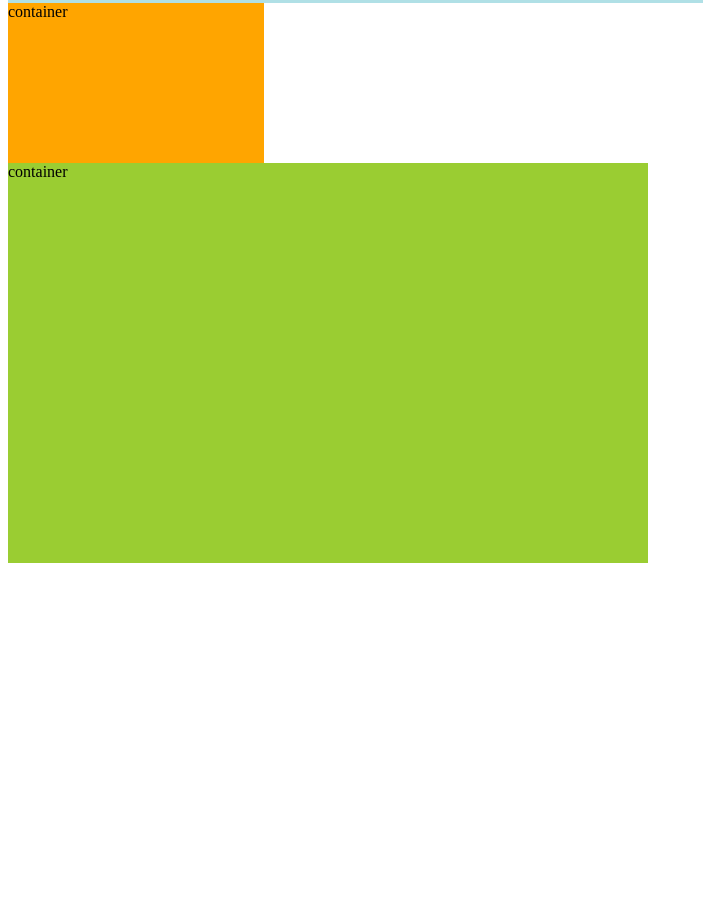
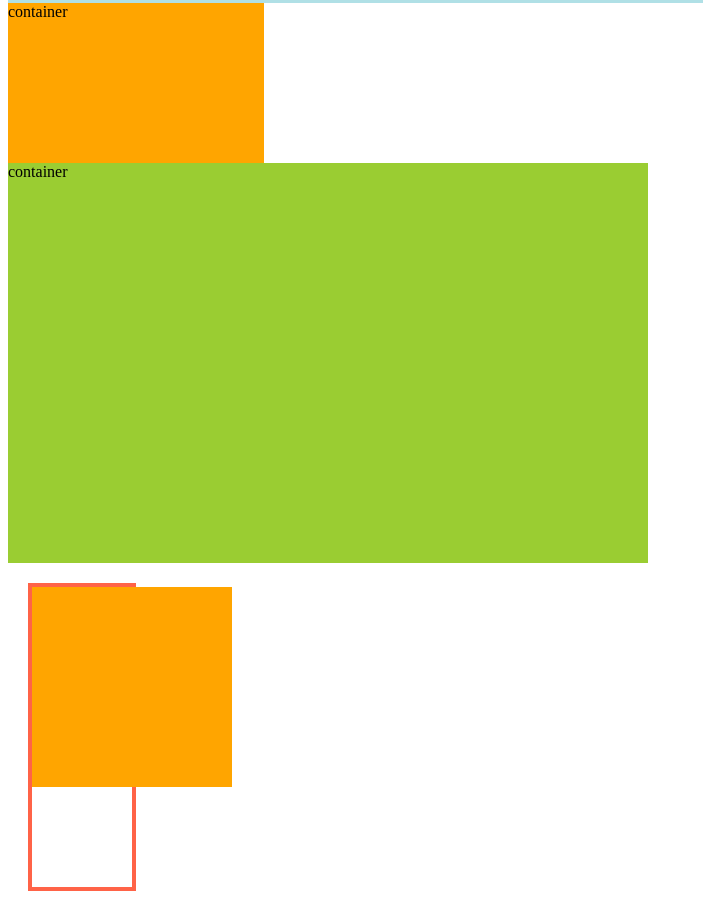
Before and after one commit to kyungja-developer/The-files-I-practiced, a plain HTML site: page practice/practice8_size.html in a window 1280 px wide. Shown: the part 1545-2456 px from the top of the page, without its empty margins (0-703 px from the left). Before the commit the page ends 2116 px from the top, so only its background shows below. Drawn offline with Linux system fonts and the light colour scheme.

Commit message:
max-width, min-width추가

```diff
--- a/practice/practice8.css
+++ b/practice/practice8.css
@@ -35,3 +35,18 @@
     height: 50vmin;
     background-color: yellowgreen;
 }
+
+
+
+.parent{
+    width: 100px;
+    height: 300px;
+    border: 4px solid tomato;
+    margin: 20px;
+  }
+  .child{
+    max-width: 400px;
+    min-width: 200px;
+    height: 200px;
+    background: orange;
+  }
--- a/practice/practice8_size.html
+++ b/practice/practice8_size.html
@@ -12,5 +12,10 @@
     <div class="container4">container</div>
     <div class="container5">container</div>
     <div class="container6">container</div>
+
+    <div class="parent">
+        <div class="child"></div>
+    </div>
+
 </body>
 </html>
```
